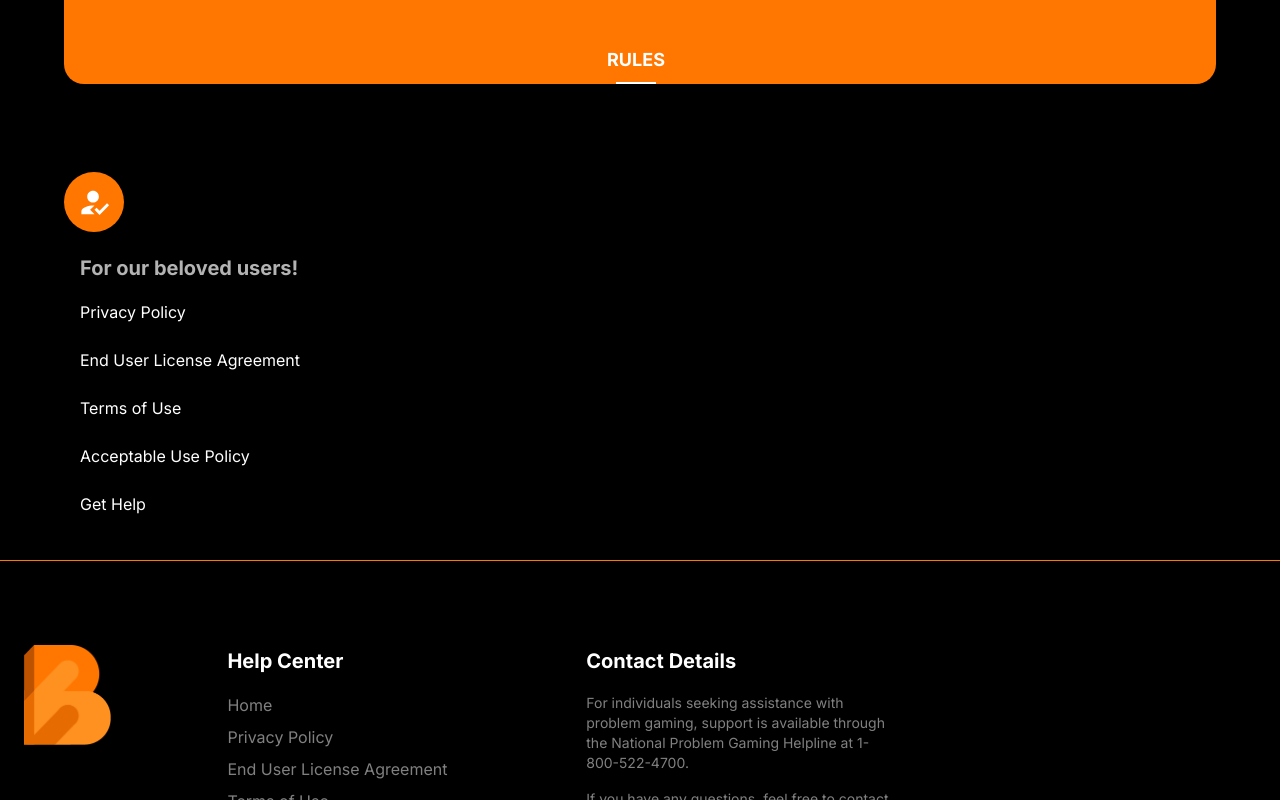
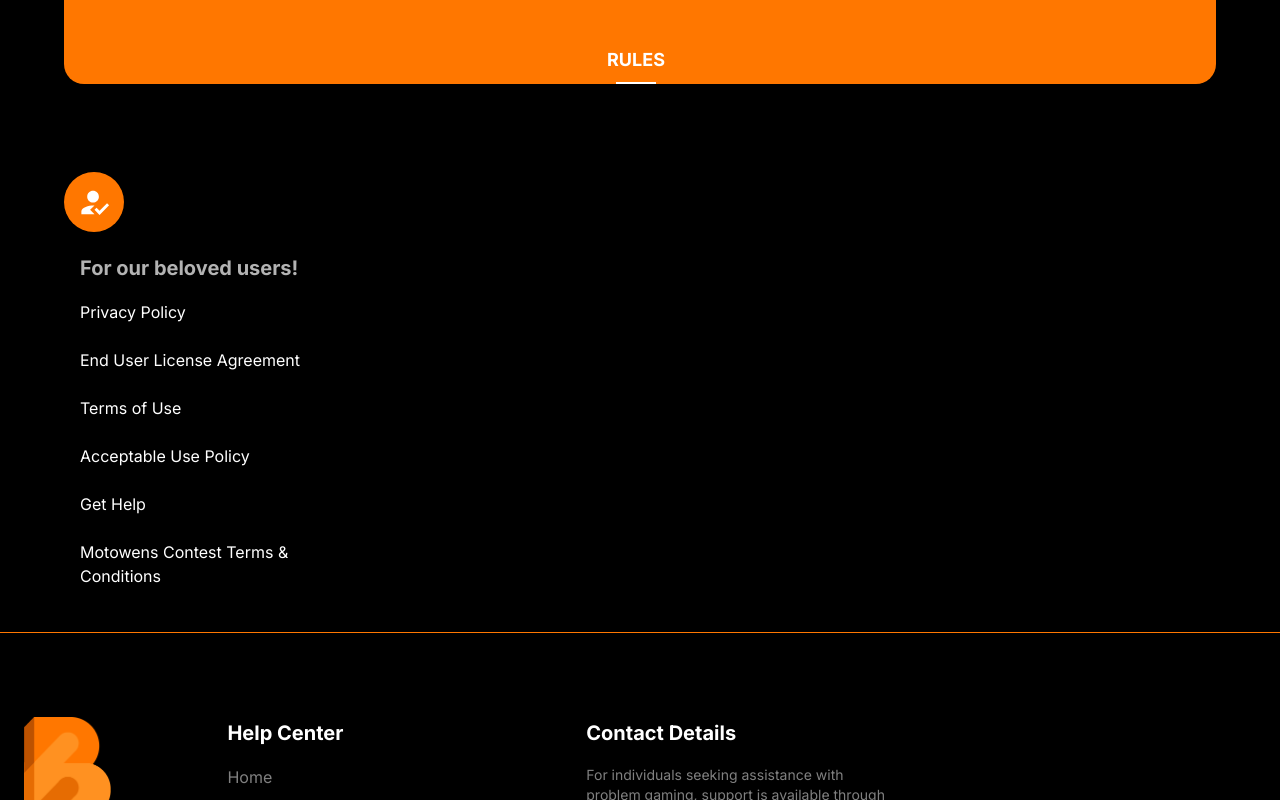
Before and after one commit to betzon/betzon, a Next.js app: page /help-center in a window 1280 px wide. Shown: the part 362-1162 px from the top of the page. Built offline with nearby package versions, Linux system fonts and the light colour scheme.

Commit message:
contest T&A to help center

```diff
--- a/package.json
+++ b/package.json
@@ -29,7 +29,7 @@
     "axios": "^1.6.2",
     "dayjs": "^1.11.10",
     "gsap": "^3.12.3",
-    "next": "13.5.4",
+    "next": "^13.5.4",
     "next-redux-wrapper": "^8.1.0",
     "react": "^18",
     "react-dom": "^18",
--- a/src/app/(landing)/help-center/component/grid.js
+++ b/src/app/(landing)/help-center/component/grid.js
@@ -60,6 +60,20 @@ const Item = ({ data }) => {
                             </ListItemButton>
                         );
                     }
+                    else if (item?.type === "download") {
+                        return (
+                            <ListItemButton
+                                key={index}
+                                component="a"
+                                href={item.path}
+                                download // ✅ This makes the file downloadable
+                                target="_blank"
+                                rel="noopener noreferrer"
+                            >
+                                <ListItemText primary={item.title} />
+                            </ListItemButton>
+                        );
+                    }
                     // Otherwise, internal navigation
                     return (
                         <ListItemButton
--- a/src/app/(landing)/help-center/content/index.js
+++ b/src/app/(landing)/help-center/content/index.js
@@ -34,6 +34,11 @@ export const helpCenterContent = [
                 title: 'Get Help',
                 path: "https://putyzkkvo0z.typeform.com/to/MTG2HghG",
                 type: 'external'
+            },
+            {
+                title: 'Motowens Contest Terms & Conditions',
+                path: "https://betzon-motobookie.s3.us-east-2.amazonaws.com/site/motowensgiveaway.pdf",
+                type: 'download'
             },
         ]
     }
--- a/src/app/layout.js
+++ b/src/app/layout.js
@@ -4,7 +4,7 @@ import ThemeRegistry from "./ThemeRegistry";
 import "./globals.css";
 import ReduxProvider from "./redux/ReduxProvider";
 import { Inter } from 'next/font/google'
-import { GoogleAnalytics } from '@next/third-parties/google'
+import Script from "next/script";
 
 const inter = Inter({
   weight: "900",
@@ -21,13 +21,20 @@ export default function RootLayout({ children }) {
         <link rel="preconnect" href="https://fonts.googleapis.com" />
         <link rel="preconnect" href="https://fonts.gstatic.com" crossorigin />
         <link href="https://fonts.googleapis.com/css2?family=Inter:ital,opsz,wght@0,14..32,100..900;1,14..32,100..900&display=swap" rel="stylesheet" />
+        <Script id="google-analytics" strategy="afterInteractive">
+          {`
+            window.dataLayer = window.dataLayer || [];
+            function gtag(){dataLayer.push(arguments);}
+            gtag('js', new Date());
+            gtag('config', 'G-JQKLKB7QW1');
+          `}
+        </Script>
       </Head>
       <body className={inter.className}>
         <ReduxProvider>
           <ThemeRegistry options={{ key: "mui" }}>{children}</ThemeRegistry>
         </ReduxProvider>
       </body>
-      <GoogleAnalytics gaId="G-JQKLKB7QW1" />
     </html>
   );
 }
```
Also changed, not shown: 1 other file (tests, documents, lock files or other folders).
